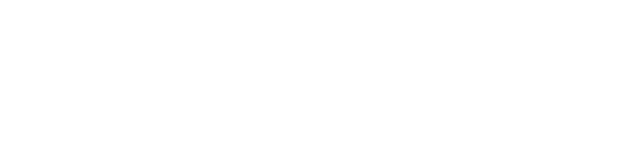
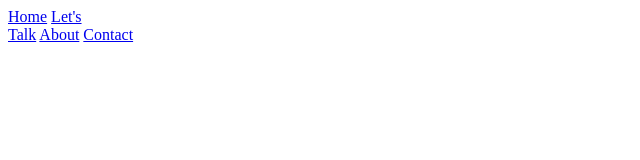
Before and after one commit to justinrivera47/talkShowWebsite, a plain HTML site: page index.html in a window 1280 px wide. Shown: the whole page, without its empty margins (0-640 px from the left). Drawn offline with Linux system fonts and the light colour scheme.

Commit message:
Added a top section and anchor tags in the nav bar

```diff
--- a/index.html
+++ b/index.html
@@ -14,15 +14,21 @@
   <header>
     <nav>
       <div>
-        <a href=""></a>
-        <a href=""></a>
-        <a href=""></a>
-        <a href=""></a>
+        <a href="#home">Home</a>
+        <a href="#lets-talk">Let's <br>Talk</a>
+        <a href="#about">About</a>
+        <a href="#contact">Contact</a>
       </div>
     </nav>
   </header>
 
   <!-- top Section -->
+
+  <section id="home">
+
+
+
+  </section>
 
 
 
```
